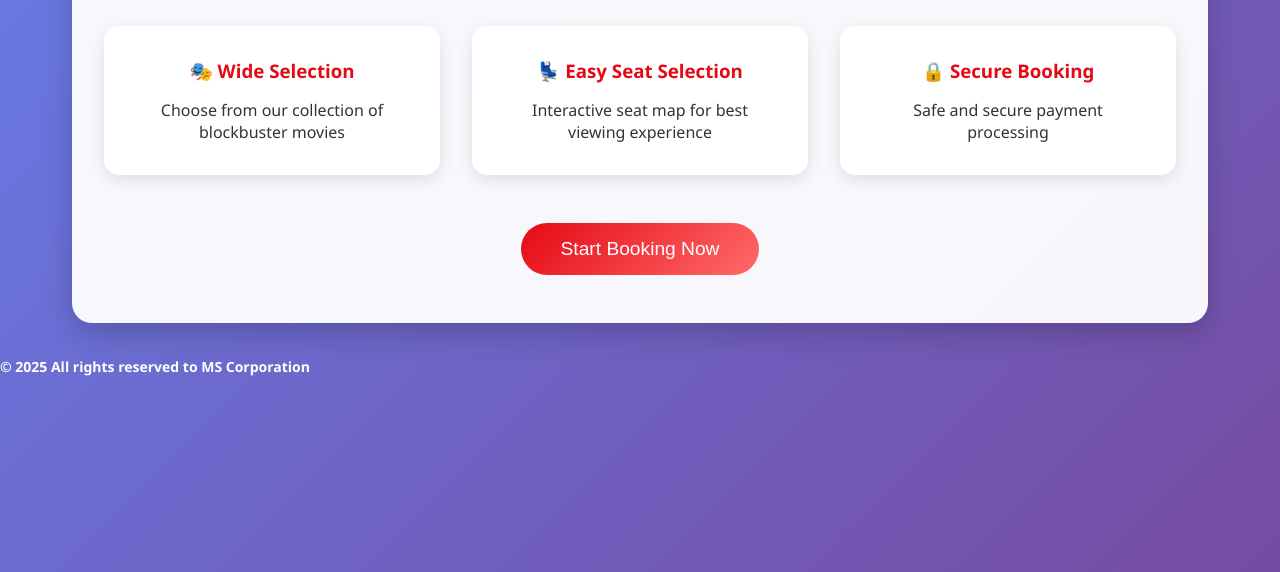
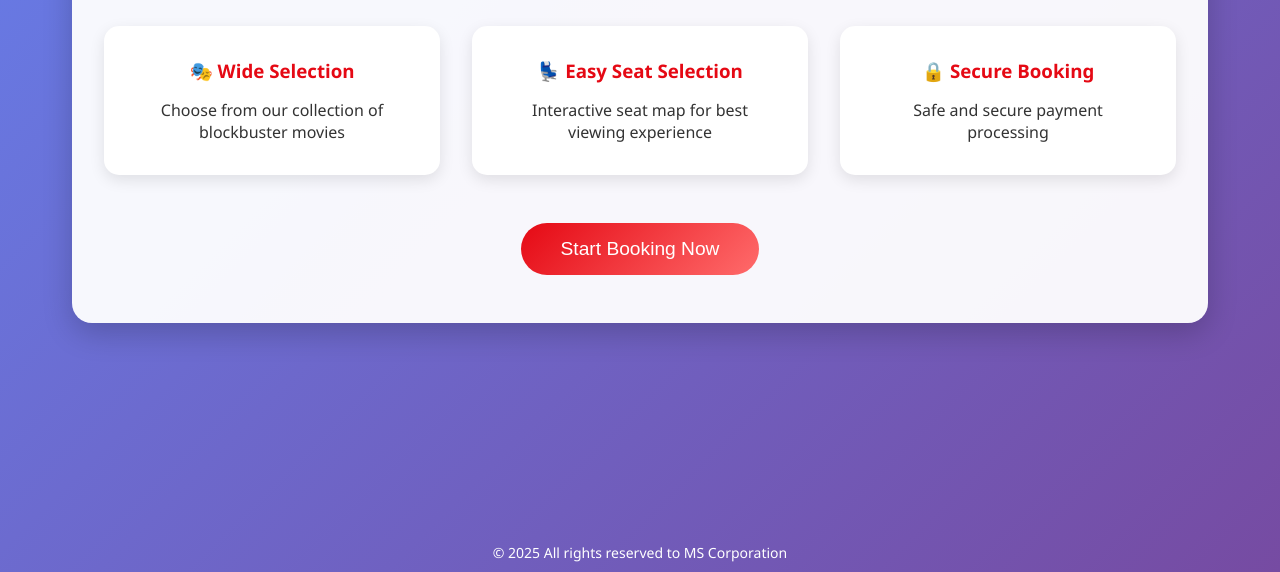
Before and after one commit to codewithms7777/movie_booking_system, a website: page public/index.html in a window 1280 px wide. Shown: the part 228-800 px from the top of the page. Drawn offline with Linux system fonts and the light colour scheme; some packages are replaced by stand-ins of ours; a script that the page names is missing.

Commit message:
Update index.html

```diff
--- a/public/index.html
+++ b/public/index.html
@@ -174,10 +174,9 @@
 
     <script src="script.js"></script>
 
-      <div>
-          <strong style="text-align: center; margin-top: 20px; font-size: 14px; color: white;">
-        © 2025 All rights reserved to MS Corporation
-      </strong>
-      </div>
+    <footer style="position: fixed; bottom: 10px; left: 0; width: 100%; text-align: center; font-size: 14px; color: white;">
+  &copy 2025 All rights reserved to MS Corporation
+</footer>
+
 </body>
 </html>
```
